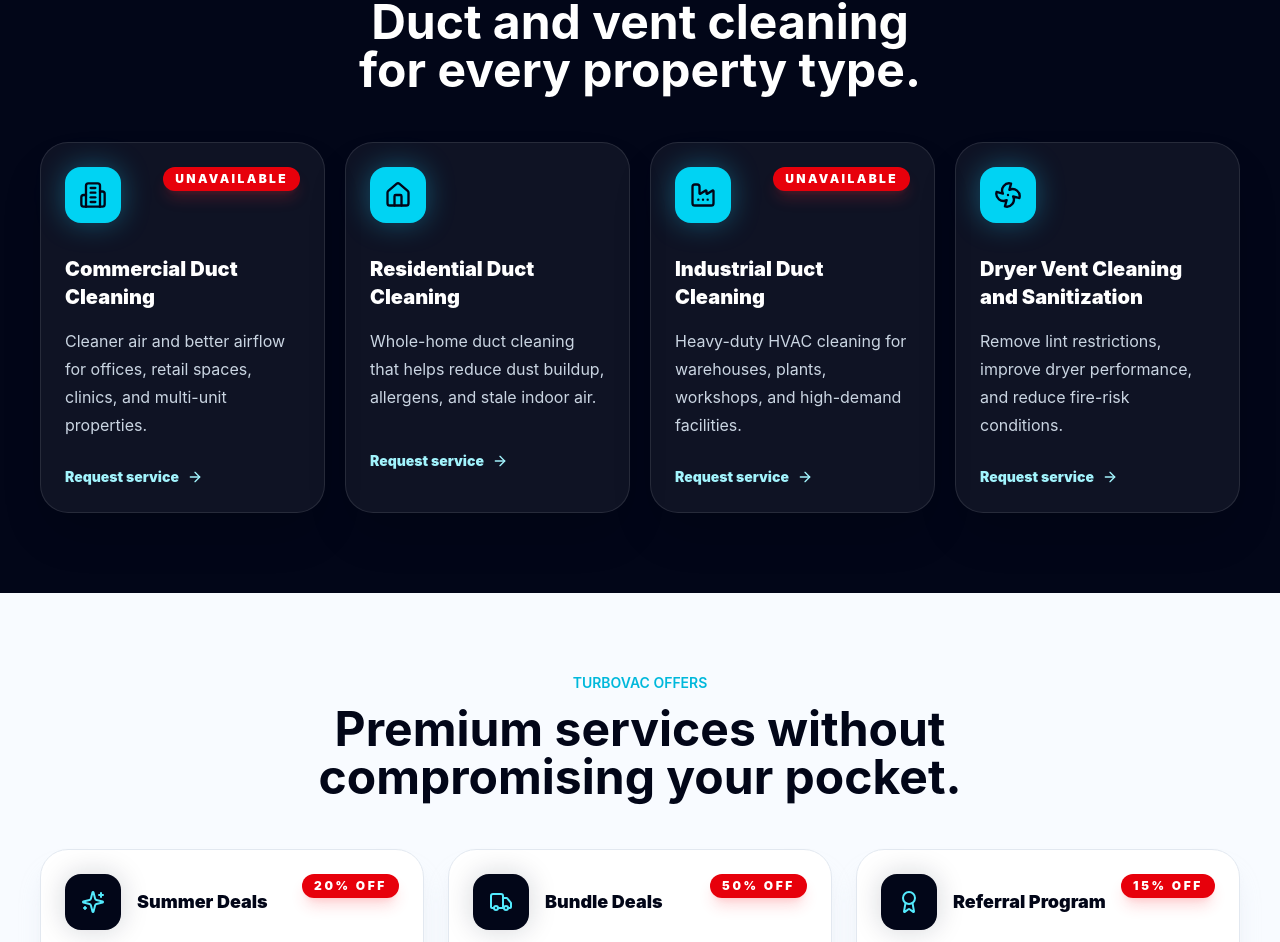
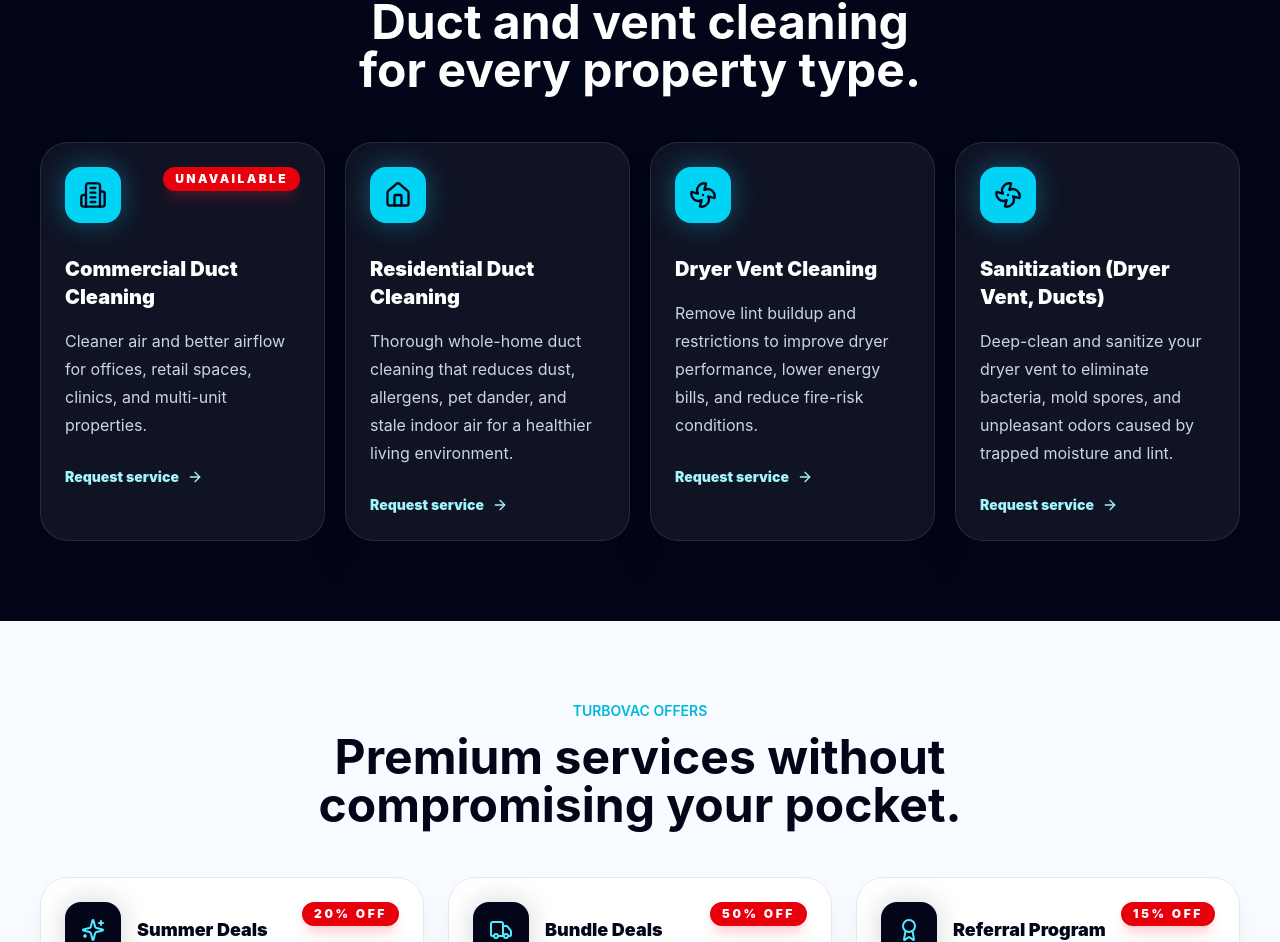
Before and after one commit to kartikgulati/turbovac, a Next.js app: page / in a window 1280 px wide. Shown: the part 1830-2772 px from the top of the page. Built offline with nearby package versions, Linux system fonts and the light colour scheme.

Commit message:
chaged the services naming

```diff
--- a/components/turbovac-site.tsx
+++ b/components/turbovac-site.tsx
@@ -42,6 +42,7 @@ const navItems = [
 ];
 
 const services = [
+
   {
     title: "Commercial Duct Cleaning",
     icon: Building2,
@@ -51,20 +52,20 @@ const services = [
   {
     title: "Residential Duct Cleaning",
     icon: Home,
-    copy: "Whole-home duct cleaning that helps reduce dust buildup, allergens, and stale indoor air.",
+    copy: "Thorough whole-home duct cleaning that reduces dust, allergens, pet dander, and stale indoor air for a healthier living environment.",
   },
   {
-    title: "Industrial Duct Cleaning",
-    icon: Factory,
-    copy: "Heavy-duty HVAC cleaning for warehouses, plants, workshops, and high-demand facilities.",
-    unavailable: true,
+    title: "Dryer Vent Cleaning",
+    icon: Fan,
+    copy: "Remove lint buildup and restrictions to improve dryer performance, lower energy bills, and reduce fire-risk conditions.",
   },
   {
-    title: "Dryer Vent Cleaning and Sanitization",
+    title: "Sanitization (Dryer Vent, Ducts)",
     icon: Fan,
-    copy: "Remove lint restrictions, improve dryer performance, and reduce fire-risk conditions.",
+    copy: "Deep-clean and sanitize your dryer vent to eliminate bacteria, mold spores, and unpleasant odors caused by trapped moisture and lint.",
   },
 ];
+
 
 const features = [
   {
```
